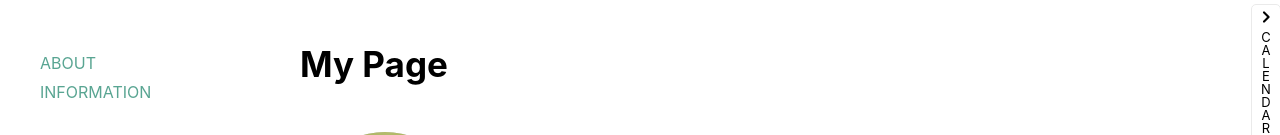
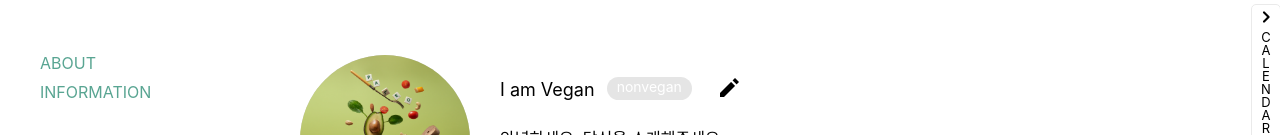
Before and after one commit to leewol/Begin-A-Vegan, a Next.js app in the folder front/: page /mypage in a window 1280 px wide. Shown: the part 167-302 px from the top of the page. Built offline with nearby package versions, Linux system fonts and the light colour scheme; no server answers.

Commit message:
[FIX] delete titleA (mypage)

```diff
--- a/front/pages/mypage.js
+++ b/front/pages/mypage.js
@@ -105,7 +105,7 @@ export default function MyPage() {
 			<Nav></Nav>
       <div className={styles.layout}>
         <div className={styles.mypage_layout}>
-          <h3 className={styles.titleA}>My Page</h3>
+          {/* <h3 className={styles.titleA}>My Page</h3> */}
           <div className={state ? `${styles.profile}` : `${styles.profile} ${styles.edit}`}>
             <p className={styles.titleB}>{/*Profile*/}</p>
             <div className={styles.profile_img}>
--- a/front/styles/mypage.module.css
+++ b/front/styles/mypage.module.css
@@ -8,11 +8,13 @@
   padding: 50px 0;
   margin-right: 424px;
 }
-.titleA {
+/* .titleA {
   font-size: 35px;
+	color:#c7c7c7;
   margin: 0;
+	margin-left: 30px;
   margin-bottom: 35px;
-}
+} */
 .titleB {
   width: 100%;
   font-weight: 700;
```
